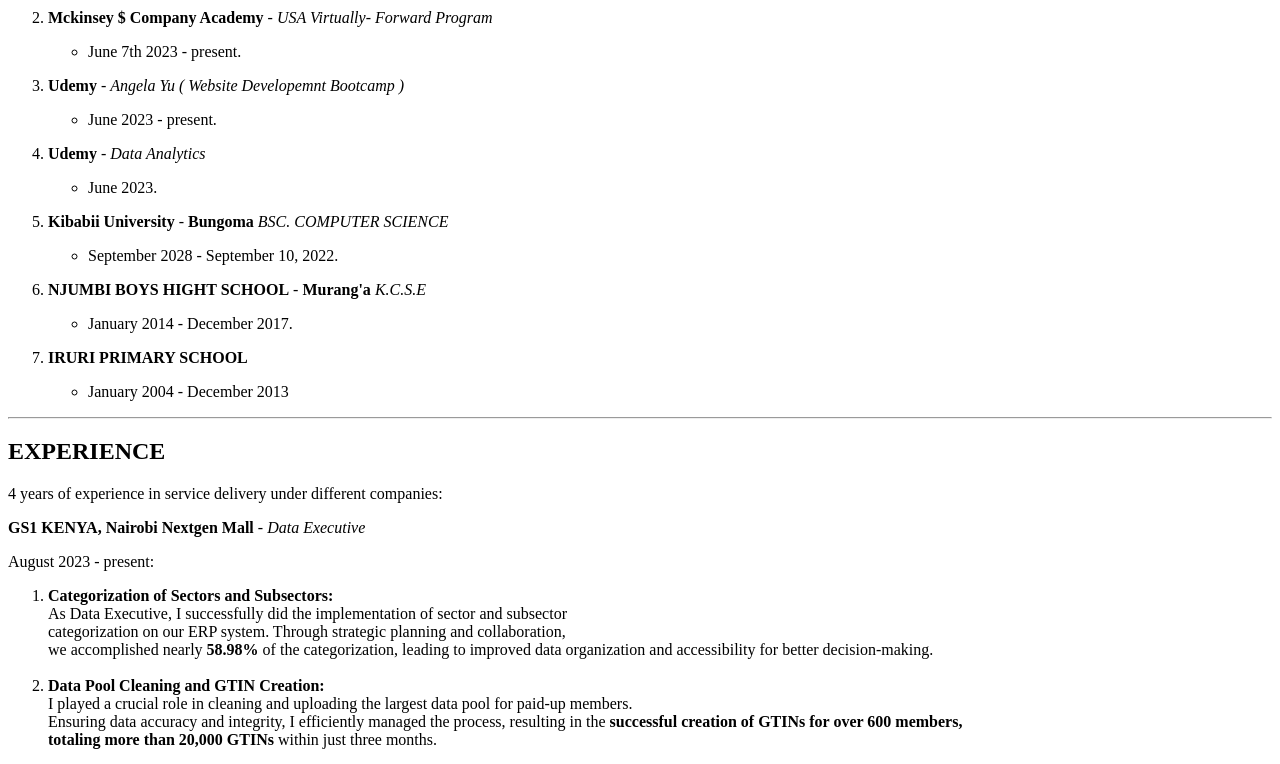
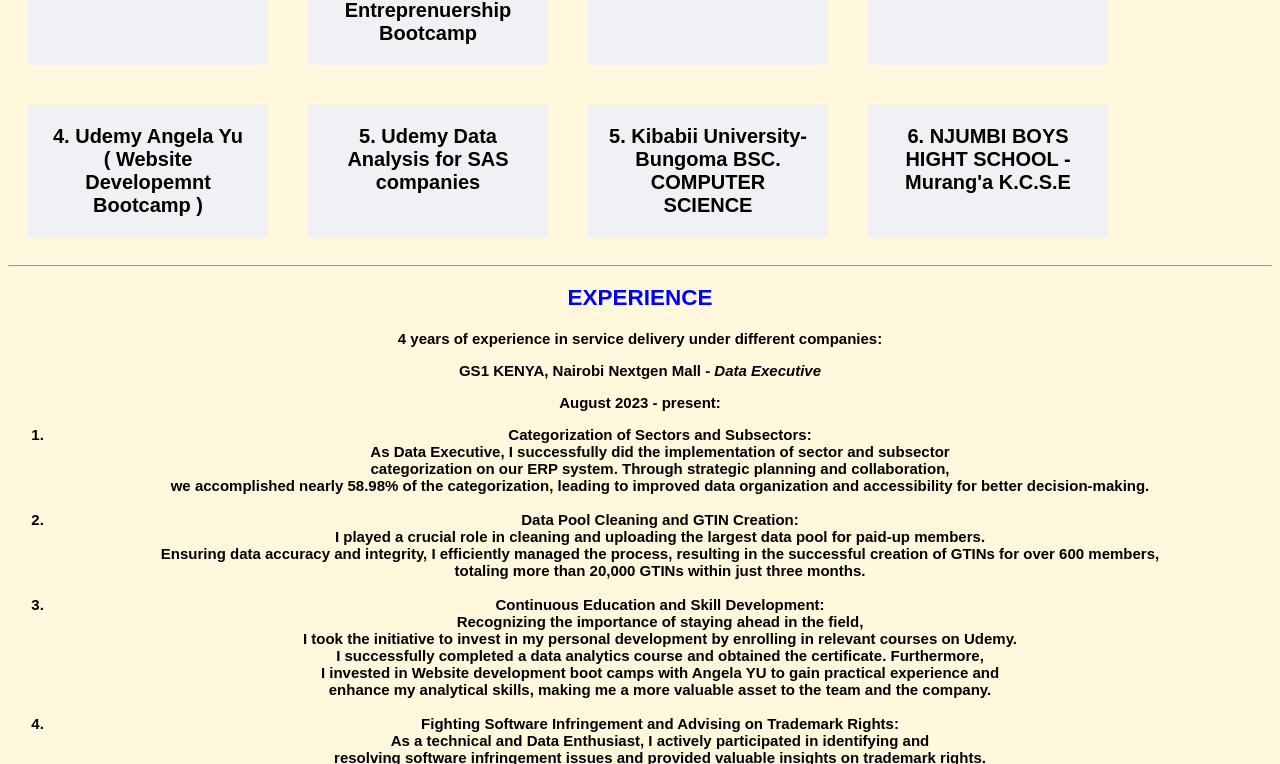
Before and after one commit to MartinBilson/final-Martin-portfolio, a plain HTML site: page index.html in a window 1280 px wide. Shown: the part 499-1263 px from the top of the page. Drawn offline with Linux system fonts and the light colour scheme.

Commit message:
Added css style

```diff
--- a/index.html
+++ b/index.html
@@ -4,56 +4,32 @@
     <meta charset="UTF-8">
     <meta name="viewport" content="width=device-width, initial-scale=1.0">
     <title>Martin Portfolio</title>
+    <link rel="stylesheet" href="style.css">
 </head>
 <body>
+    <div>
     <h1>Martin Maina</h1>
     <img src="./assets/images/martin4.jpeg" height="150" alt="MartBilson">
 
 
     <h2>CAREER OBJECTIVES</h2>
-    <p>Creative-minded and detail-oriented individual with the ability to adhere to established procedures <br>
+    <p>
+        Creative-minded and detail-oriented individual with the ability to adhere to established procedures <br>
         and thrive and learn on my own under little or no supervision. <br>
-    I am a fast learner, an all-round qualified person, and always open to training.</p>
+        I am a fast learner, an all-round qualified person, and always open to training.
+    </p>
 
     <hr>
-
-    <h2>EDUCATION</h2>
-    <ol>
-    <li><p><strong>Arizona State University</strong> - <i>USA virtually, - Innovation and Entreprenuership Bootcamp</i></p>
-    <ul>
-        <li>December 13th 2022 - present.</li>
-    </ul>
-    </li>
-    <li><p><strong>Mckinsey $ Company  Academy</strong> - <i>USA Virtually- Forward Program</i></p>
-        <ul>
-        <li>June 7th 2023 - present. </li>
-        </ul>
-    </li>
-    <li><p><b>Udemy</b> - <i>Angela Yu ( Website Developemnt Bootcamp )</i></p>
-        <ul>
-        <li>June 2023 -  present. </li>
-        </ul>
-    </li>
-    <li><p><b>Udemy</b> - <i>Data Analytics</i></p>
-        <ul>
-        <li>June 2023.</li>
-        </ul>
-    </li>
-    <li><p><strong>Kibabii University</strong> -  <b>Bungoma</b> <i>BSC. COMPUTER SCIENCE</i></p>
-        <ul>
-        <li><P>September 2028 - September 10, 2022.</P></li>
-        </ul></li>
-    <li><p><strong>NJUMBI BOYS HIGHT SCHOOL</strong> - <b>Murang'a</b> <i>K.C.S.E</i></p>
-        <ul>
-            <li><P>January 2014 - December 2017.</P></li>
-        </ul></li>
-    <li><p><strong>IRURI PRIMARY SCHOOL</strong></p>
-     <ul>
-        <li>January 2004 - December 2013</li>
-     </ul>
-    </li>
-    </ol>
-
+    <div id="container">
+            <div><h2>EDUCATION</h2></div>
+            <div>1. Arizona State University- USA virtually, - Innovation and Entreprenuership Bootcamp</div>
+            <div>2. Harvard UNiversity (CS50) (Python for Artificial Intelligence)</div>
+            <div>3. Mckinsey $ Company  Academy - USA Virtually- Forward Program</div>
+            <div>4. Udemy Angela Yu ( Website Developemnt Bootcamp )</div>
+            <div>5. Udemy Data Analysis for SAS companies</div>
+            <div>5. Kibabii University- Bungoma BSC. COMPUTER SCIENCE</div>
+            <div>6. NJUMBI BOYS HIGHT SCHOOL - Murang'a K.C.S.E</div>
+    </div>
     <hr />
 
     <H2>EXPERIENCE</H2>
@@ -194,9 +170,9 @@
 
    <footer>
     <small>
-        Copyright © 2023 BilsonEmpire Archives. All Rights Reserved.
+        Copyright © 2025 BilsonEmpire Archives. All Rights Reserved.
     </small>
    </footer>
-
+</div>
 </body>
 </html>
--- /dev/null
+++ b/style.css
@@ -0,0 +1,45 @@
+/* RESPONSIVE DESIGNS;
+1. Viewport
+        <meta name = "viewport" content = "width=device-width initial-scale=1.0">
+2. Media Query {
+    1. Media type: print, screen, ...
+    2. Media Features:  height, width, orientation.
+}
+3. Flexbox
+4. Grids */
+
+/* MEDIA QUERY */
+@media (min-width: 600px) {
+    body {
+        background-color: cornsilk;
+    }
+}
+@media (max-width: 599px) {
+    body {
+        background-color: rgb(56, 188, 250);
+    }
+}
+
+/* FLEXBOX */
+#container {
+    display: flex;
+    flex-wrap: wrap;
+}
+
+#container > div {
+    background-color: rgb(240, 240, 245);
+    font-size: 20px;
+    margin: 20px;
+    padding: 20px;
+    width: 200px;
+}
+h1, h2 {
+    color: blue;
+}
+
+div {
+    text-align: center;
+    font-family: Arial, Helvetica, sans-serif;
+    font-weight: bold;
+    font-size: 15px
+}
```
Lines whose indentation alone changed are shown as unchanged.
